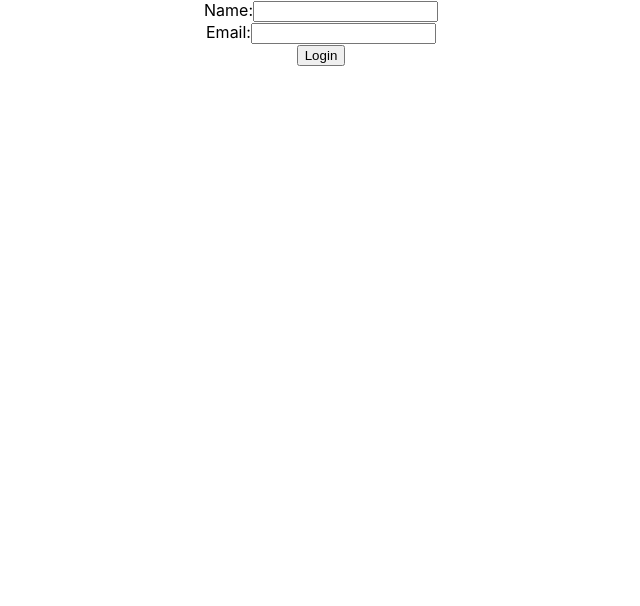
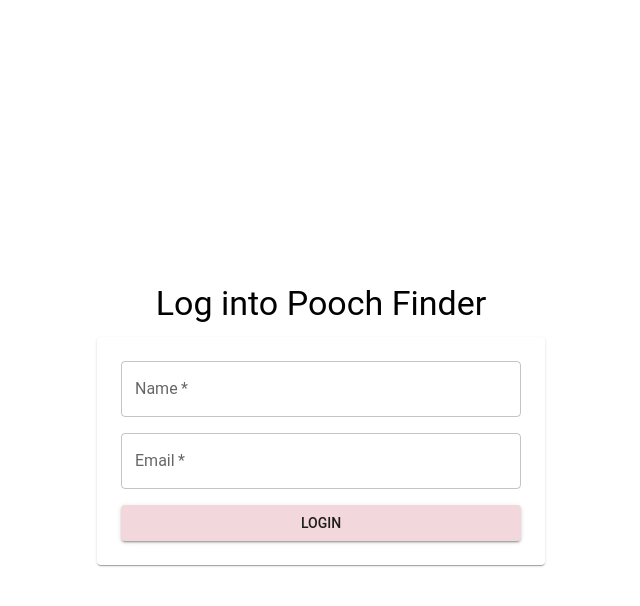
Before and after one commit to patKilcullen/fetch-dog-app, a React (Create React App) app: page /login in a window 1280 px wide. Shown: the top 606 px of the page, without its empty margins (319-959 px from the left). Built offline with nearby package versions, Linux system fonts and the light colour scheme; no server answers.

Commit message:
styled login page

```diff
--- a/src/Components/login.js
+++ b/src/Components/login.js
@@ -1,12 +1,15 @@
 import React, { useState, useContext } from "react";
 import { AuthContext } from "../context/AuthContext.js";
 import { useNavigate } from "react-router-dom";
+import { Box, Typography, TextField, Button } from "@mui/material";
+import { useTheme } from "@mui/material/styles";
 
 const Login = () => {
   const [name, setName] = useState("");
   const [email, setEmail] = useState("");
   const { login } = useContext(AuthContext);
   const navigate = useNavigate();
+  const theme = useTheme();
 
   const handleSubmit = async (event) => {
     event.preventDefault();
@@ -15,27 +18,57 @@ const Login = () => {
   };
 
   return (
-    <form onSubmit={handleSubmit}>
-      <div>
-        <label>Name:</label>
-        <input
-          type="text"
+    <Box
+      sx={{
+        display: "flex",
+        flexDirection: "column",
+        alignItems: "center",
+        justifyContent: "center",
+        height: "100vh",
+        backgroundColor: theme.palette.background.default,
+        padding: 3,
+      }}
+    >
+      <Typography variant="h4" gutterBottom>
+        Log into Pooch Finder
+      </Typography>
+      <Box
+        component="form"
+        onSubmit={handleSubmit}
+        sx={{
+          display: "flex",
+          flexDirection: "column",
+          gap: 2,
+          width: "100%",
+          maxWidth: 400,
+          backgroundColor: "white",
+          padding: 3,
+          borderRadius: 1,
+          boxShadow: 1,
+        }}
+      >
+        <TextField
+          label="Name"
+          variant="outlined"
           value={name}
           onChange={(e) => setName(e.target.value)}
           required
+          fullWidth
         />
-      </div>
-      <div>
-        <label>Email:</label>
-        <input
+        <TextField
+          label="Email"
           type="email"
+          variant="outlined"
           value={email}
           onChange={(e) => setEmail(e.target.value)}
           required
+          fullWidth
         />
-      </div>
-      <button type="submit">Login</button>
-    </form>
+        <Button type="submit" variant="contained" color="primary" fullWidth>
+          Login
+        </Button>
+      </Box>
+    </Box>
   );
 };
 
```
